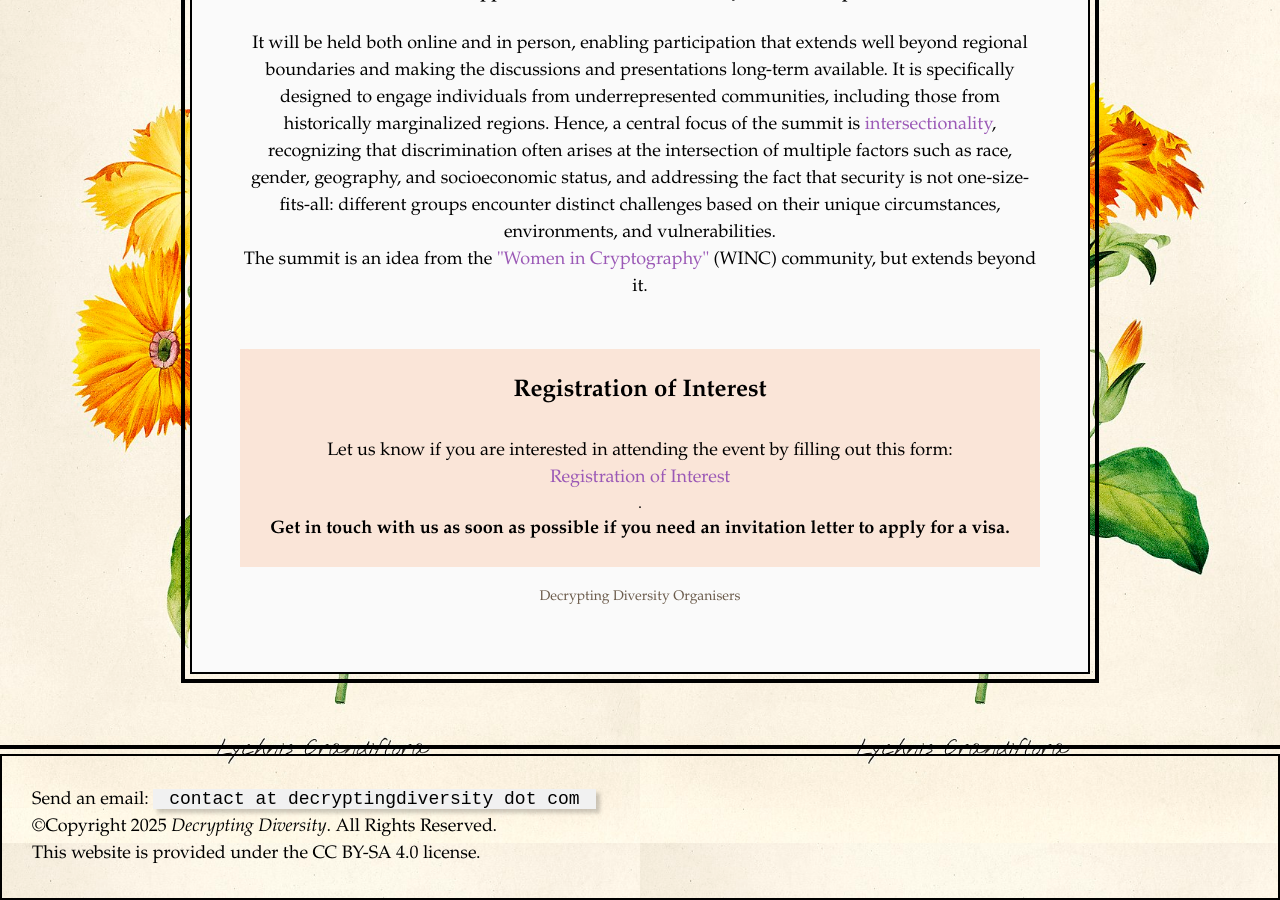
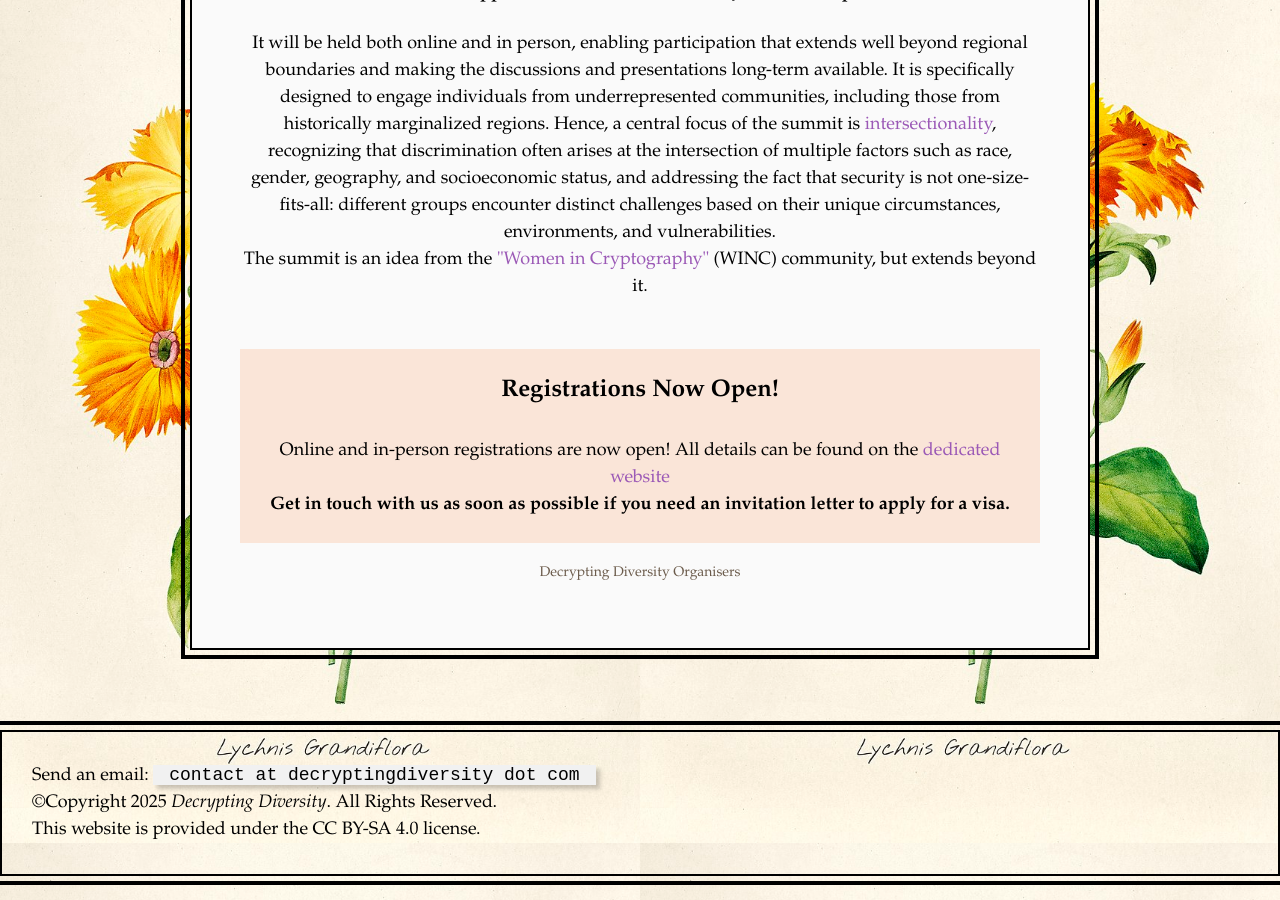
Before and after one commit to women-in-cryptography/decryptingdiversity.github.io, a Jekyll site: the page built from index.html, in a window 1280 px wide and 900 px high, scrolled down 950 px. Built offline with Jekyll 4.4.1, drawn with Linux system fonts in a browser that asks for light colours.

Commit message:
replaced register of interest by real registration

```diff
--- a/index.html
+++ b/index.html
@@ -14,9 +14,9 @@ layout: default
         </p>
 
 <div class="announce">
-	<h2>Registration of Interest</h2>
+	<h2>Registrations Now Open!</h2>
 	<br>
-	<p>Let us know if you are interested in attending the event by filling out this form: <a href="https://docs.google.com/forms/d/e/1FAIpQLScFSqvx9g9gc6cFDvB6eNE3olD5DNYff3RleZTk0npQoySpqQ/viewform?usp=dialog" target="_blank" aria-labelledby="registration"><p id="registration">Registration of Interest</p></a>.
+	<p>Online and in-person registrations are now open! All details can be found on the <a href="https://decryptingdiversity.com/registration/">dedicated website</a></p>
   </p>
 	<p><strong>Get in touch with us as soon as possible if you need an invitation letter to apply for a visa.</strong></p>
 </div>
```
